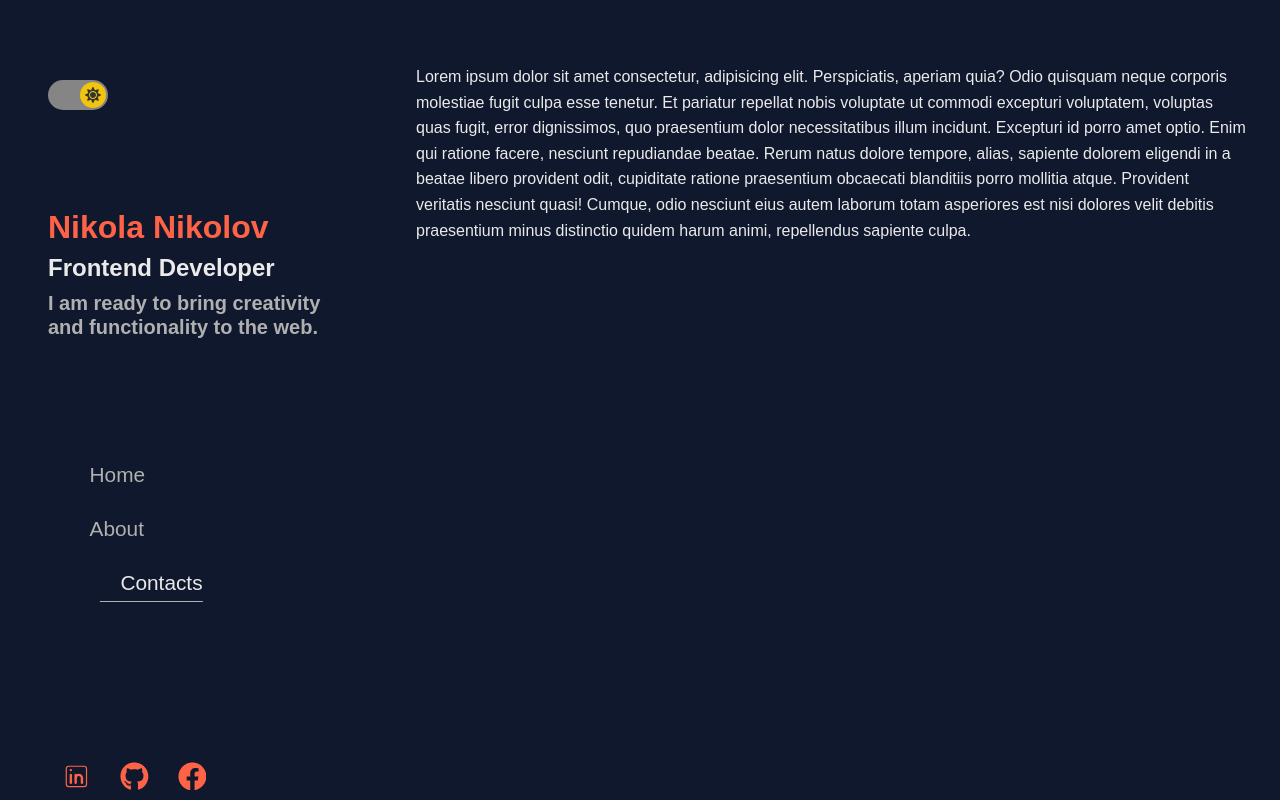
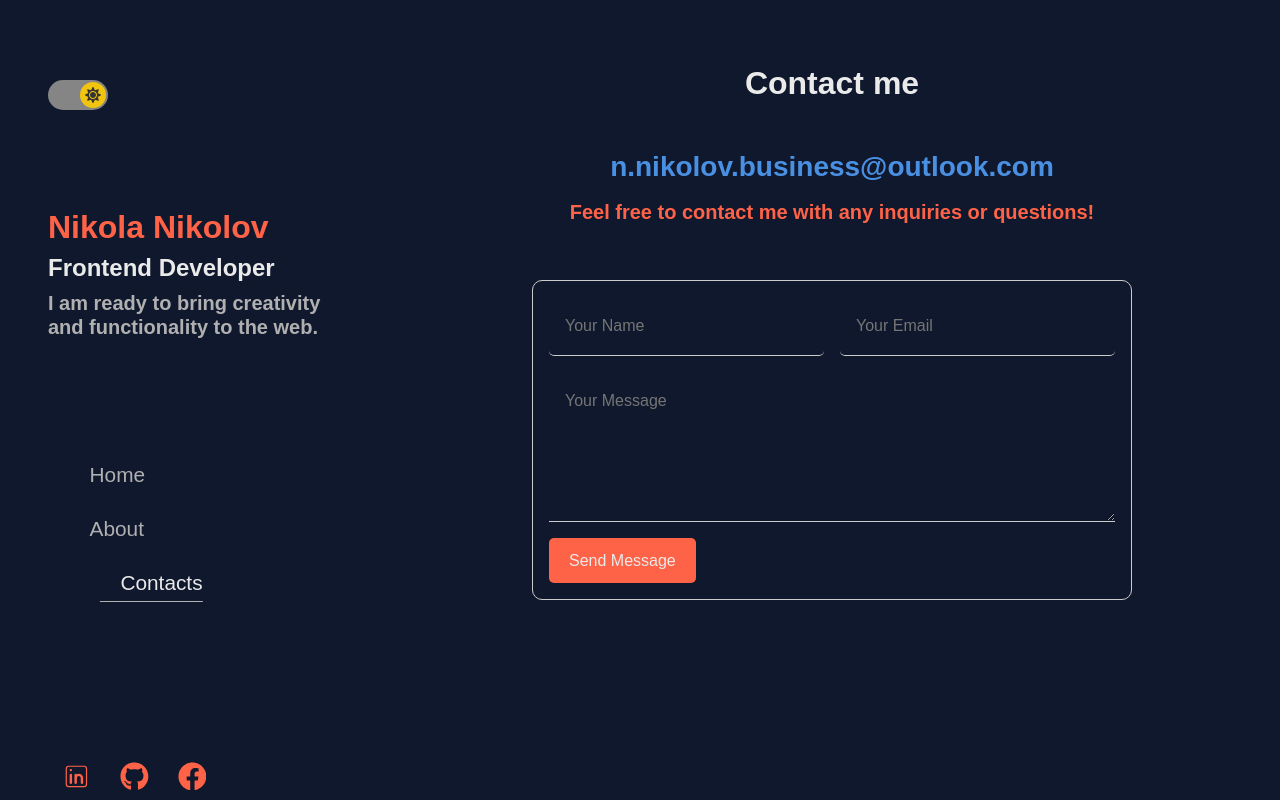
Before and after one commit to NikolaNikolov93/Nikola-Nikolov, a React (Vite) app: page /contacts in a window 1280 px wide. Built offline with nearby package versions, Linux system fonts and the light colour scheme.

Commit message:
feat: added Contacts component

```diff
--- a/src/pages/contacts/Contacts.tsx
+++ b/src/pages/contacts/Contacts.tsx
@@ -1,19 +1,109 @@
-const Contacts = () => {
+import styled from "styled-components";
+
+const Contacts: React.FC = () => {
   return (
-    <div>
-      Lorem ipsum dolor sit amet consectetur, adipisicing elit. Perspiciatis,
-      aperiam quia? Odio quisquam neque corporis molestiae fugit culpa esse
-      tenetur. Et pariatur repellat nobis voluptate ut commodi excepturi
-      voluptatem, voluptas quas fugit, error dignissimos, quo praesentium dolor
-      necessitatibus illum incidunt. Excepturi id porro amet optio. Enim qui
-      ratione facere, nesciunt repudiandae beatae. Rerum natus dolore tempore,
-      alias, sapiente dolorem eligendi in a beatae libero provident odit,
-      cupiditate ratione praesentium obcaecati blanditiis porro mollitia atque.
-      Provident veritatis nesciunt quasi! Cumque, odio nesciunt eius autem
-      laborum totam asperiores est nisi dolores velit debitis praesentium minus
-      distinctio quidem harum animi, repellendus sapiente culpa.
-    </div>
+    <ContactsContainer>
+      <h1>Contact me</h1>
+      <h2>n.nikolov.business@outlook.com</h2>
+      <h4>Feel free to contact me with any inquiries or questions!</h4>
+      <ContactForm
+        action="mailto:n.nikolov.business@outlook.com"
+        method="post"
+        encType="text/plain"
+      >
+        <Input type="text" name="name" placeholder="Your Name" required />
+        <Input type="email" name="email" placeholder="Your Email" required />
+        <Textarea name="message" placeholder="Your Message" required />
+        <Button type="submit">Send Message</Button>
+      </ContactForm>
+    </ContactsContainer>
   );
 };
 
 export default Contacts;
+
+const ContactsContainer = styled.section`
+  display: flex;
+  flex-direction: column;
+  align-items: center;
+  gap: 1em;
+  margin: 0 auto;
+  h1 {
+    margin-bottom: 1em;
+  }
+  h2 {
+    color: ${({ theme }) => theme.accentPrimary};
+  }
+  h4 {
+    color: ${({ theme }) => theme.accentSecondary};
+    margin-bottom: 2em;
+  }
+  @media (max-width: 600px) {
+    text-align: center;
+    h1,
+    h2,
+    h4 {
+      font-size: 0.9em;
+    }
+  }
+  @media (max-width: 800px) {
+    text-align: center;
+    h1,
+    h2,
+    h4 {
+      font-size: 1em;
+    }
+  }
+`;
+const ContactForm = styled.form`
+  display: flex;
+  flex-wrap: wrap;
+  gap: 1em;
+  max-width: 600px;
+  margin: 0 auto;
+  padding: 1em;
+  border: 1px solid #ccc;
+  border-radius: 10px;
+  flex-shrink: 1;
+`;
+
+const Input = styled.input`
+  padding: 1em;
+  border: none;
+  border-bottom: 1px solid #ccc;
+  border-radius: 5px;
+  flex-basis: calc((100% - 1em) / 2);
+  color: ${({ theme }) => theme.textPrimary};
+
+  background-color: ${({ theme }) => theme.background};
+  @media (max-width: 600px) {
+    flex-basis: 100%; /* Full width on smaller screens */
+  }
+`;
+
+const Textarea = styled.textarea`
+  padding: 1em;
+  font-size: 16px;
+  border: none;
+  border-bottom: 1px solid #ccc;
+  color: ${({ theme }) => theme.textPrimary};
+  background-color: ${({ theme }) => theme.background};
+  height: 150px;
+  resize: vertical;
+  flex: 1 1 100%;
+`;
+
+const Button = styled.button`
+  padding: 10px 20px;
+  font-size: 16px;
+  background-color: ${({ theme }) => theme.accentSecondary};
+  color: ${({ theme }) => theme.textPrimary};
+  border: none;
+  border-radius: 5px;
+  cursor: pointer;
+  transition: background-color 0.3s;
+
+  &:hover {
+    background-color: #0056b3;
+  }
+`;
--- a/src/pages/home/Home.tsx
+++ b/src/pages/home/Home.tsx
@@ -1,6 +1,6 @@
 import styled from "styled-components";
 
-const Home = () => {
+const Home: React.FC = () => {
   return (
     <HomeContentContainer>
       <HomeContainerElement>
```
